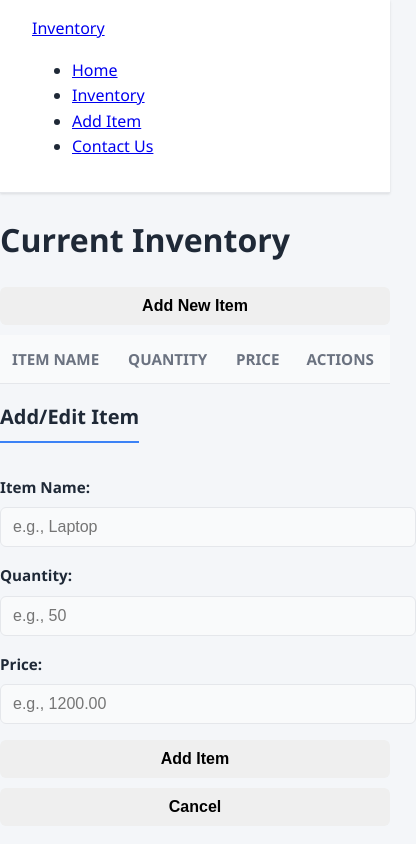
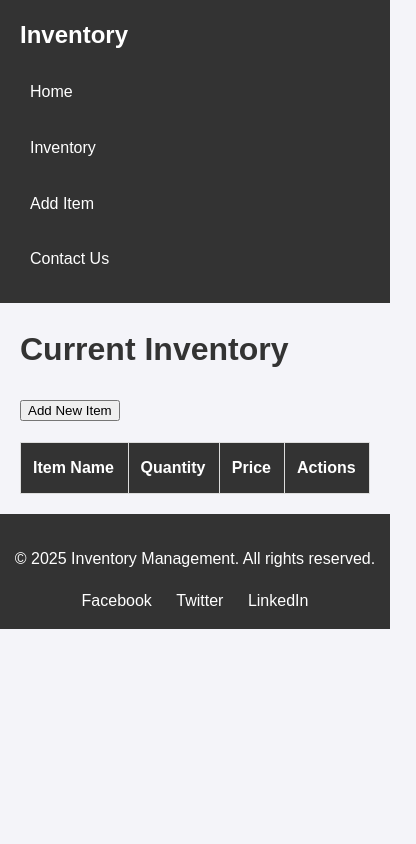
Before and after one commit to saniljanu1999/webtask.github.io, a plain HTML site: page index.html in a window 390 px wide. Shown: the top 844 px of the page, 416 px wide, since content can reach past the window. Drawn offline with Linux system fonts and the light colour scheme; files that its build step writes are made by us from their sources; a script that the page names is missing.

Commit message:
Update style.css

```diff
--- a/style.css
+++ b/style.css
@@ -1,286 +1,169 @@
-:root {
-  --primary-color: #3b82f6;
-  --primary-hover-color: #2563eb;
-  --secondary-color: #6b7280;
-  --secondary-hover-color: #4b5563;
-  --success-color: #22c55e;
-  --success-hover-color: #16a34a;
-  --danger-color: #ef4444;
-  --danger-hover-color: #dc2626;
-  --warning-color: #f59e0b;
-  --warning-hover-color: #d97706;
-  --background-color: #f4f6f9;
-  --card-background: #ffffff;
-  --border-color: #e5e7eb;
-  --text-color-primary: #1f2937;
-  --text-color-secondary: #6b7280;
-  --header-bg: #ffffff;
-  --font-family: 'Segoe UI', Roboto, sans-serif;
-  --shadow-sm: 0 1px 3px rgba(0, 0, 0, 0.08), 0 1px 2px rgba(0, 0, 0, 0.04);
-  --shadow-md: 0 4px 6px rgba(0, 0, 0, 0.1), 0 2px 4px rgba(0, 0, 0, 0.06);
+/* General Styling */
+body {
+    font-family: Arial, sans-serif;
+    margin: 0;
+    line-height: 1.6;
+    background-color: #f4f4f9;
+    color: #333;
 }
 
-body {
-  font-family: var(--font-family);
-  margin: 0;
-  background: var(--background-color);
-  color: var(--text-color-primary);
-  line-height: 1.6;
-}
-
-/* Full-Screen Containers and Cards */
-.full-screen-container {
-  display: flex;
-  justify-content: center;
-  align-items: center;
-  min-height: 100vh;
-  background: var(--background-color);
-  padding: 20px;
-}
-
-.card {
-  background: linear-gradient(to bottom right, #ffffff, #f0f4ff);
-  border-radius: 12px;
-  box-shadow: var(--shadow-md);
-  padding: 32px;
-  width: 100%;
-  max-width: 500px;
-}
-
-.section.card {
-  max-width: 1100px;
-  width: 90%;
-  margin: 20px auto;
+.container {
+    max-width: 1200px;
+    margin: auto;
+    padding: 0 20px;
 }
 
 /* Header and Navigation */
 header {
-  background: var(--header-bg);
-  border-bottom: 1px solid var(--border-color);
-  box-shadow: var(--shadow-sm);
-  padding: 1rem 2rem;
+    background: #333;
+    color: #fff;
+    padding: 1rem 0;
+}
+
+nav {
     display: flex;
     justify-content: space-between;
     align-items: center;
-  flex-wrap: wrap;
+    padding: 0 20px;
 }
 
-header h1 {
-  flex-grow: 1;
-  text-align: center;
-  font-size: 2rem;
-  font-weight: 700;
-  color: var(--primary-color);
+nav .logo {
+    color: #fff;
+    text-decoration: none;
+    font-size: 1.5rem;
+    font-weight: bold;
 }
 
-#navButtons {
+nav ul {
+    list-style: none;
     display: flex;
-  gap: 0.75rem;
-  flex-wrap: wrap;
-  margin-top: 0;
+    margin: 0;
+    padding: 0;
 }
 
-#navButtons button {
-  background: var(--primary-color);
-  color: white;
-  padding: 8px 14px;
-  border-radius: 6px;
+nav ul li {
+    margin-left: 20px;
 }
 
-#navButtons button:hover {
-  background: var(--primary-hover-color);
+nav ul li a {
+    color: #fff;
+    text-decoration: none;
+    padding: 5px 10px;
+    transition: background-color 0.3s ease;
 }
 
-.logout-btn {
-  margin-left: auto;
-  font-size: 0.85rem;
-  padding: 6px 12px;
-  border-radius: 4px;
+nav ul li a:hover {
+    background-color: #555;
+    border-radius: 5px;
 }
 
-/* Active Nav Button */
-.active-nav {
-  background-color: var(--primary-hover-color) !important;
-  color: white !important;
+/* Inventory Table */
+#inventory-section {
+    margin-top: 20px;
 }
 
-/* Form and Input Elements */
-label {
-  font-weight: 600;
-  margin-top: 1rem;
-  display: block;
-  font-size: 0.95rem;
-  color: var(--text-color-primary);
+#inventory-table {
+    width: 100%;
+    border-collapse: collapse;
+    margin-top: 20px;
 }
 
-input[type="text"],
-input[type="number"],
-input[type="password"],
-input[type="date"],
-select {
-  display: block;
-  width: 100%;
-  padding: 10px 12px;
-  margin-top: 0.5rem;
-  margin-bottom: 1rem;
-  border: 1px solid var(--border-color);
-  border-radius: 6px;
-  font-size: 1rem;
-  background-color: #f9fafb;
-  color: var(--text-color-primary);
-  transition: border-color 0.2s ease, box-shadow 0.2s ease;
+#inventory-table th, #inventory-table td {
+    border: 1px solid #ddd;
+    padding: 12px;
+    text-align: left;
 }
 
-input:focus, select:focus {
-  outline: none;
-  border-color: var(--primary-color);
-  box-shadow: 0 0 0 2px rgba(59, 130, 246, 0.2);
+#inventory-table th {
+    background-color: #333;
+    color: #fff;
 }
 
-/* Buttons */
-button {
-  display: inline-flex;
-  align-items: center;
-  justify-content: center;
-  padding: 10px 18px;
-  border: none;
-  border-radius: 6px;
-  cursor: pointer;
-  font-weight: 600;
-  font-size: 1rem;
-  transition: background-color 0.2s ease, transform 0.2s ease;
-  white-space: nowrap;
+#inventory-table tbody tr:nth-child(even) {
+    background-color: #f9f9f9;
 }
 
-button:hover {
-  transform: scale(1.03);
+#inventory-table .actions-cell button {
+    margin-right: 5px;
+    cursor: pointer;
+    border: none;
+    padding: 5px 10px;
+    border-radius: 3px;
 }
 
-.button-primary {
-  background: var(--primary-color);
+.edit-btn {
+    background-color: #28a745;
     color: white;
 }
-.button-primary:hover {
-  background: var(--primary-hover-color);
+
+.delete-btn {
+    background-color: #dc3545;
+    color: white;
 }
 
-.button-secondary {
-  background: #eef2ff;
-  color: var(--primary-color);
-}
-.button-secondary:hover {
-  background: #e0e7ff;
+/* Forms */
+#add-item-form-section {
+    background: #fff;
+    padding: 20px;
+    border-radius: 8px;
+    box-shadow: 0 2px 5px rgba(0,0,0,0.1);
+    margin-top: 20px;
 }
 
-.button-danger {
-  background: var(--danger-color);
-  color: white;
-}
-.button-danger:hover {
-  background: var(--danger-hover-color);
+.form-group {
+    margin-bottom: 15px;
 }
 
-/* Table Styles */
-.table-responsive {
-  overflow-x: auto;
-  margin-top: 1.5rem;
+.form-group label {
+    display: block;
+    margin-bottom: 5px;
+    font-weight: bold;
 }
 
-table {
+.form-group input {
     width: 100%;
-  border-collapse: collapse;
-  font-size: 0.95rem;
-}
-
-table th, table td {
-  padding: 12px;
-  text-align: left;
-  border-bottom: 1px solid var(--border-color);
-}
-
-table th {
-  background-color: #f9fafb;
-  font-weight: 600;
-  color: var(--text-color-secondary);
-  text-transform: uppercase;
-}
-
-table tbody tr:nth-child(even) {
-  background-color: #fcfcfd;
-}
-
-table tbody tr:hover {
-  background-color: #f3f4f6;
-}
-
-/* Utility Classes */
-h2 {
-  font-size: 1.5rem;
-  margin-bottom: 1rem;
-  padding-bottom: 0.5rem;
-  border-bottom: 2px solid var(--primary-color);
-  display: inline-block;
-  color: var(--text-color-primary);
-}
-
-.feedback-message {
-  margin-top: 1.5rem;
-  padding: 12px;
-  border-radius: 6px;
-  font-weight: 500;
-  text-align: center;
-}
-
-.feedback-message.success {
-  background-color: #dcfce7;
-  color: #166534;
-}
-
-.feedback-message.error {
-  background-color: #fee2e2;
-  color: #991b1b;
+    padding: 10px;
+    border: 1px solid #ccc;
+    border-radius: 4px;
 }
 
 /* Footer */
 footer {
+    background: #333;
+    color: #fff;
     text-align: center;
-  padding: 20px;
-  background: var(--card-background);
-  box-shadow: var(--shadow-sm);
-  margin-top: 30px;
+    padding: 1rem 0;
+    margin-top: 20px;
 }
 
-/* Responsive Design */
+.social-links a {
+    color: #fff;
+    margin: 0 10px;
+    text-decoration: none;
+}
+
+/* Utility Classes */
+.hidden {
+    display: none;
+}
+
+/* Responsive Design with Flexbox */
 @media (max-width: 768px) {
-  header {
+    nav {
         flex-direction: column;
         align-items: flex-start;
     }
-  #navButtons {
+    nav ul {
+        flex-direction: column;
         width: 100%;
-    margin-top: 1rem;
-    justify-content: flex-start;
+        margin-top: 10px;
     }
-  .logout-btn {
-    margin: 1rem 0 0 auto;
+    nav ul li {
+        margin: 5px 0;
+        width: 100%;
     }
-  .section.card {
-    padding: 20px;
+    nav ul li a {
+        display: block;
+        padding: 10px;
     }
 }
-
-@media (max-width: 576px) {
-  .card {
-    padding: 24px;
-  }
-  h2 {
-    font-size: 1.25rem;
-  }
-  button {
-    width: 100%;
-    margin-bottom: 10px;
-  }
-  #navButtons button {
-    width: auto;
-  }
-}
```
Lines whose indentation alone changed are shown as unchanged.
